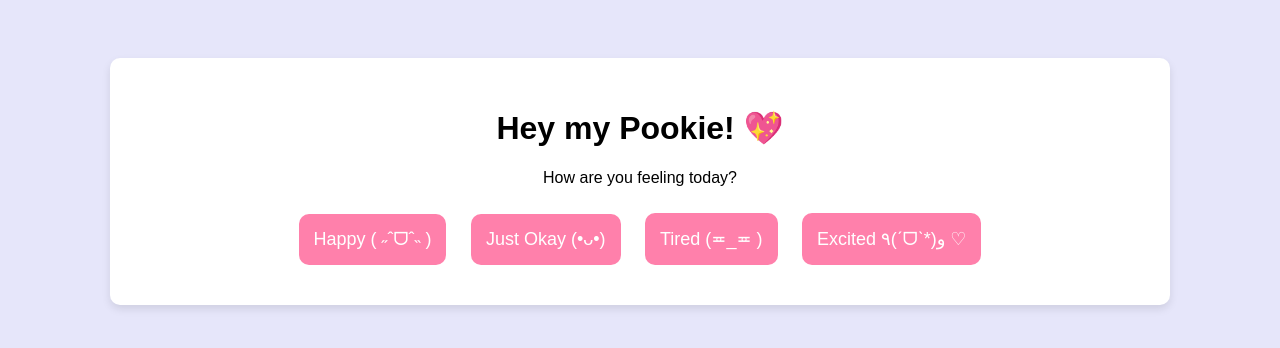
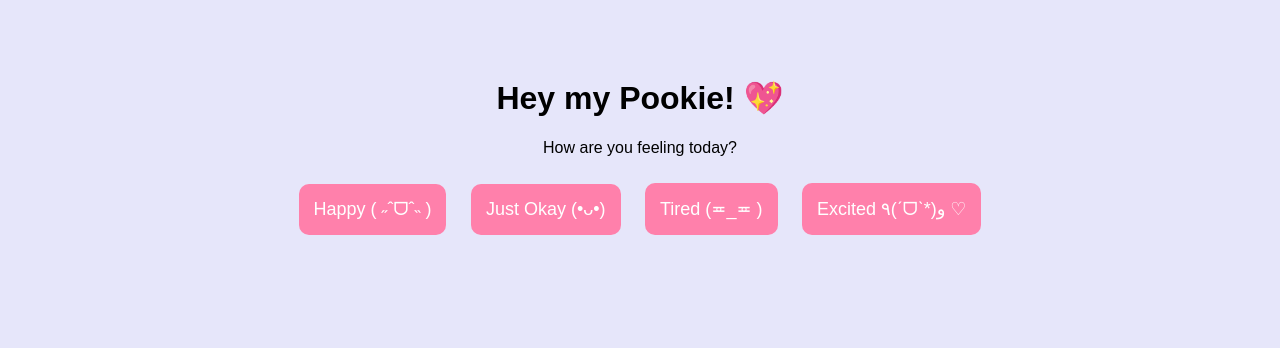
Before and after one commit to aniraj2020/penguin, a plain HTML site: page index.html in a window 1280 px wide. Drawn offline with Linux system fonts and the light colour scheme.

Commit message:
Update style.css again enter thing

```diff
--- a/style.css
+++ b/style.css
@@ -5,18 +5,11 @@ body {
     padding: 50px;
 }
 
-.card {
-    background-color: white;
-    border-radius: 10px;
-    padding: 30px;
-    box-shadow: 0px 4px 8px rgba(0, 0, 0, 0.1);
-    max-width: 1000px;
-    max-height: 800;
-    margin: 0 auto;
-    width: 100%;
-    overflow: hidden;
-    align-items: center;
-    tet-align: center;
+#questions {
+    display: flex;
+    justify-content: center; /* Centers horizontally */
+    align-items: center; /* Centers vertically */
+    flex-direction: column;
 }
 
 button {
@@ -39,12 +32,9 @@ button:hover {
     max-width: 100%;
     height: auto;
     border-radius: 10px;
-    margin-top: 20px;
+    margin: 20px auto; /* Centers image horizontally */
     display: block;
-    margin-left: auto;
-    margin-right: auto;
 }
-
 
 #nextStep {
     margin-top: 20px;
```
